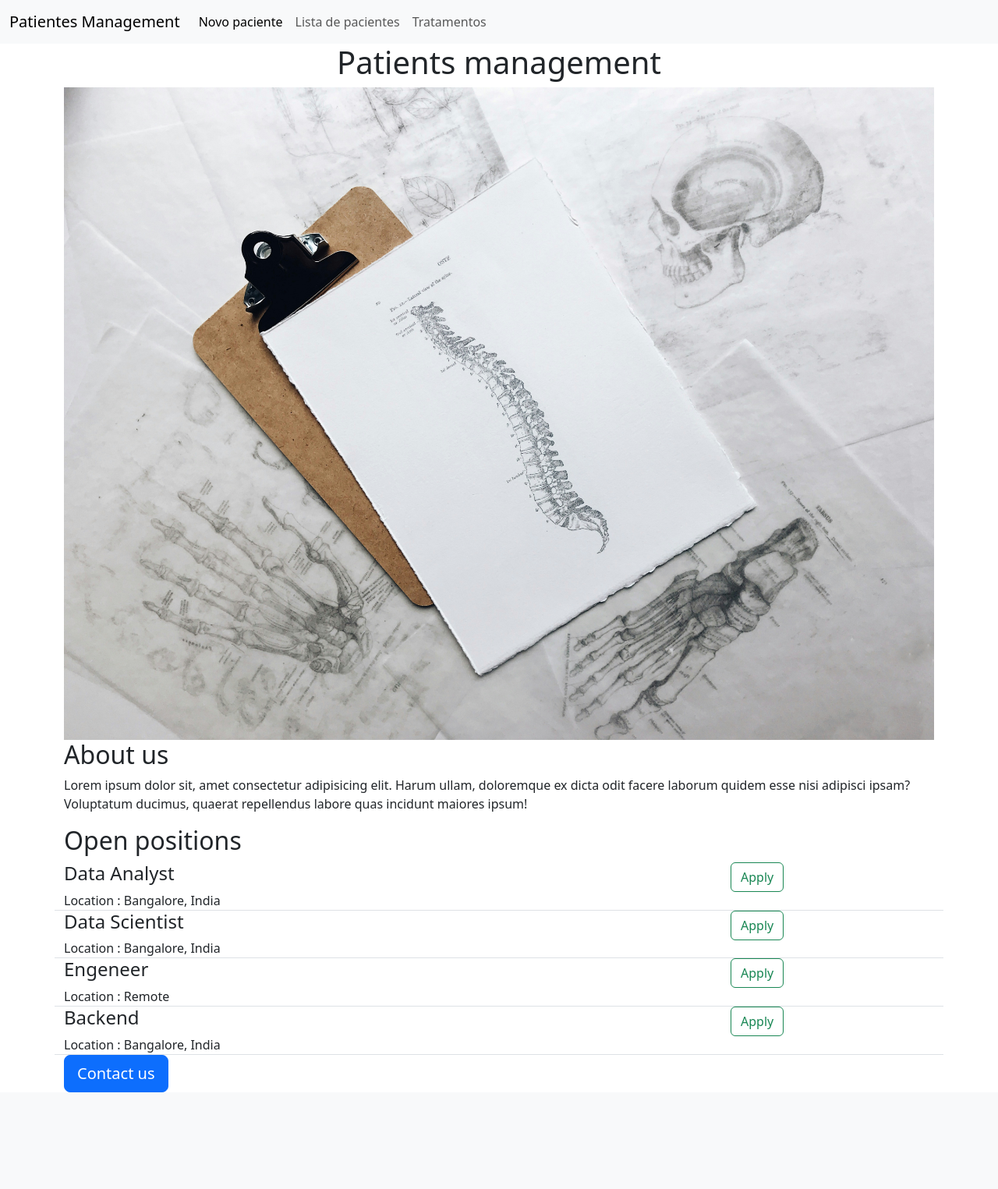
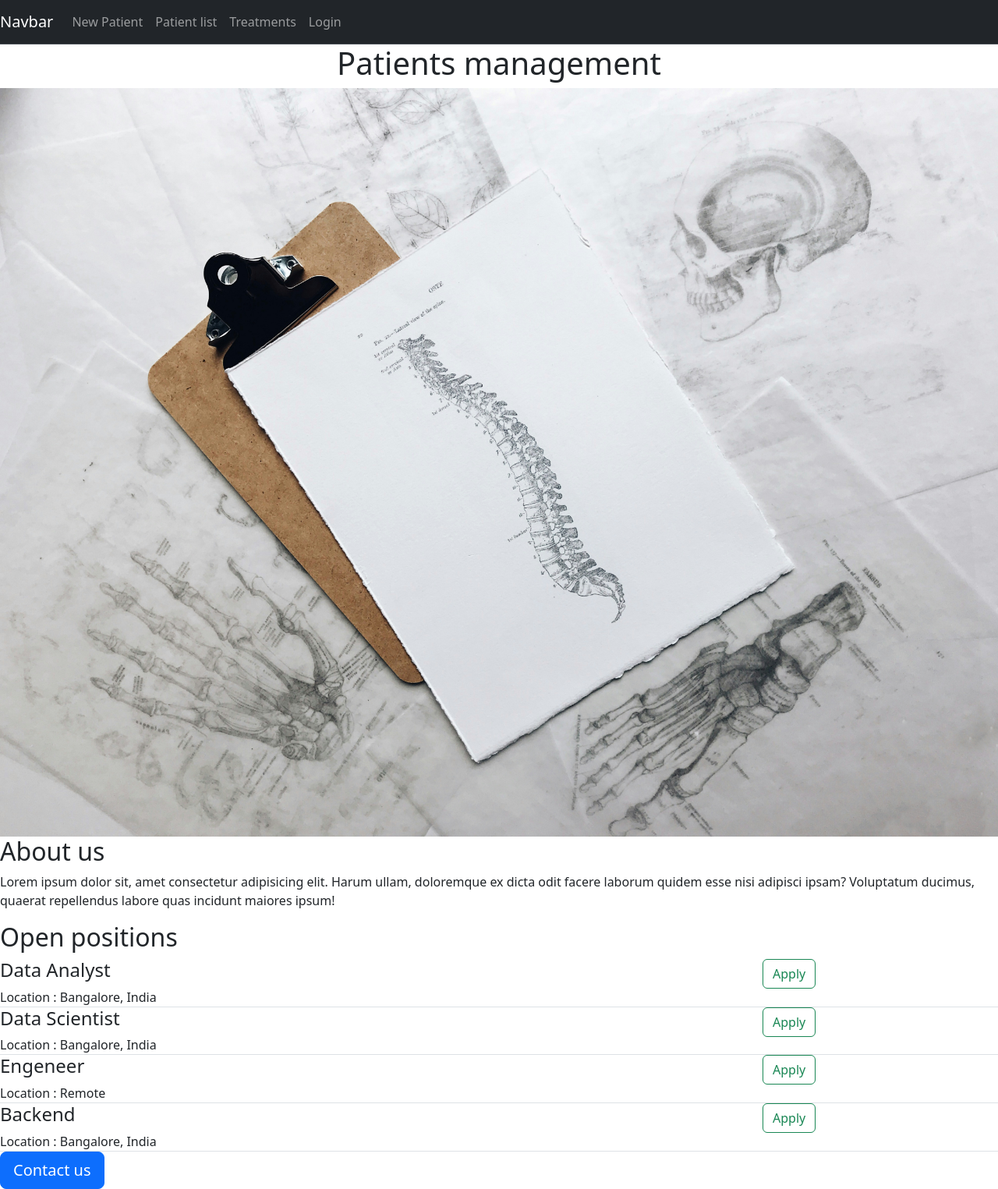
Before and after one commit to Pascal-Casier/my-first-python-flask-website, a Flask app: page / in a window 1280 px wide. Shown: the whole page at 78% size. Before the commit the page ends 1401 px from the top, so only its background shows below. Run offline with Flask 3, Linux system fonts and the light colour scheme.

Commit message:
added navbar

```diff
--- a/templates/home.html
+++ b/templates/home.html
@@ -8,28 +8,7 @@
   <link href="https://cdn.jsdelivr.net/npm/bootstrap@5.3.2/dist/css/bootstrap.min.css" rel="stylesheet" integrity="sha384-T3c6CoIi6uLrA9TneNEoa7RxnatzjcDSCmG1MXxSR1GAsXEV/Dwwykc2MPK8M2HN" crossorigin="anonymous">
 </head>
 <body>
-  <nav class="navbar navbar-expand-lg bg-body-tertiary">
-    <div class="container-fluid">
-      <a class="navbar-brand" href="#">Patientes Management</a>
-      <button class="navbar-toggler" type="button" data-bs-toggle="collapse" data-bs-target="#navbarNav" aria-controls="navbarNav" aria-expanded="false" aria-label="Toggle navigation">
-        <span class="navbar-toggler-icon"></span>
-      </button>
-      <div class="collapse navbar-collapse" id="navbarNav">
-        <ul class="navbar-nav">
-          <li class="nav-item">
-            <a class="nav-link active" aria-current="page" href="#">Novo paciente</a>
-          </li>
-          <li class="nav-item">
-            <a class="nav-link" href="#">Lista de pacientes</a>
-          </li>
-          <li class="nav-item">
-            <a class="nav-link" href="#">Tratamentos</a>
-          </li>
-        </ul>
-      </div>
-    </div>
-  </nav>
-  <div class="container">
+  {% include 'navbar.html' %}
     <h1 class="text-center">Patients management</h1>
     <img class="img-fluid" id="banner" src="https://my-first-python-flask-website--pascalcasier197.repl.co/static/banner.jpg" height=320 alt="">
     <h2>About us</h2>
--- /dev/null
+++ b/templates/navbar.html
@@ -0,0 +1,24 @@
+<nav class="navbar navbar-expand-lg navbar-light bg-light navbar bg-dark border-bottom border-body" data-bs-theme="dark"">
+  <a class="navbar-brand" href="#">Navbar</a>
+  <button class="navbar-toggler" type="button" data-toggle="collapse" data-target="#navbarSupportedContent" aria-controls="navbarSupportedContent" aria-expanded="false" aria-label="Toggle navigation">
+    <span class="navbar-toggler-icon"></span>
+  </button>
+
+  <div class="collapse navbar-collapse" id="navbarSupportedContent">
+    <ul class="navbar-nav mr-auto">
+      <li class="nav-item">
+        <a class="nav-link" href="#">New Patient</a>
+      </li>
+      <li class="nav-item">
+        <a class="nav-link" href="#">Patient list</a>
+      </li>
+      <li class="nav-item">
+        <a class="nav-link" href="#">Treatments</a>
+      </li>
+      <li class="nav-item">
+        <a class="nav-link" href="#">Login</a>
+      </li>
+    </ul>
+
+  </div>
+</nav>
```
